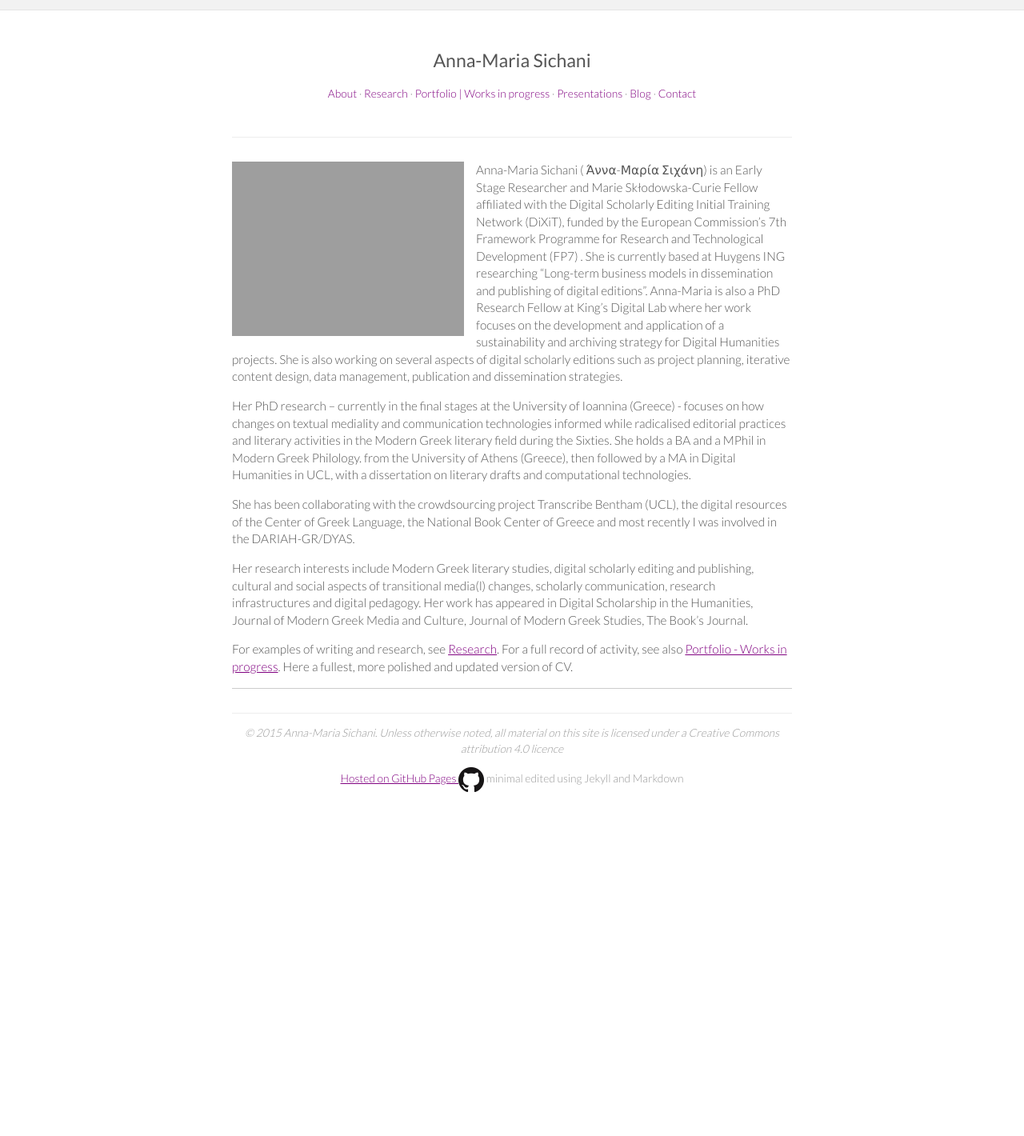
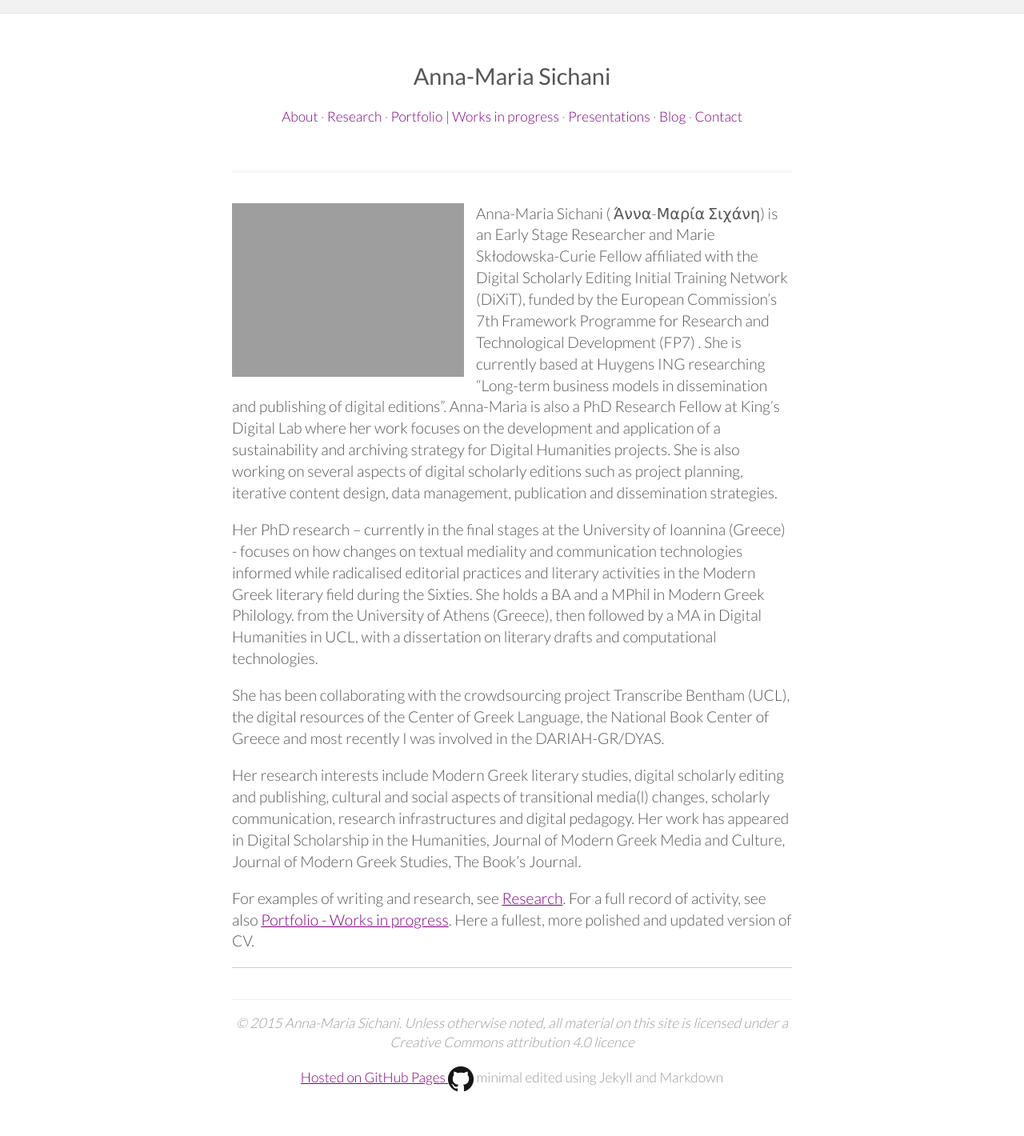
Before and after one commit to amsichani/amsichani.github.io, a Jekyll site: the page built from index.md, in a window 1280 px wide. Shown: the whole page at 80% size. Built offline with Jekyll 4.4.1, drawn with Linux system fonts in a browser that asks for light colours; nearby versions of some CDN libraries; before the commit the page ends 1035 px from its top, so only the background shows below that.

Commit message:
Update style.css

```diff
--- a/css/style.css
+++ b/css/style.css
@@ -24,11 +24,11 @@
    * 2. Prevent iOS text size adjust on device orientation change, without disabling user zoom: h5bp.com/g
    */
 
-  html { font-size: 80%; -webkit-text-size-adjust: 100%; -ms-text-size-adjust: 100%; }
+  html { font-size: 100%; -webkit-text-size-adjust: 100%; -ms-text-size-adjust: 100%; }
 
   html, button, input, select, textarea { font-family: monospace, sans-serif; color: #222; }
 
-  body { margin: 0; font-family: monospace, sans-serif; font-size: 0.75em; line-height: 1.4; }
+  body { margin: 0; font-family: monospace, sans-serif; font-size: 0.8em; line-height: 1.4; }
 
   /*
    * Remove text-shadow in selection highlight: h5bp.com/i
```
